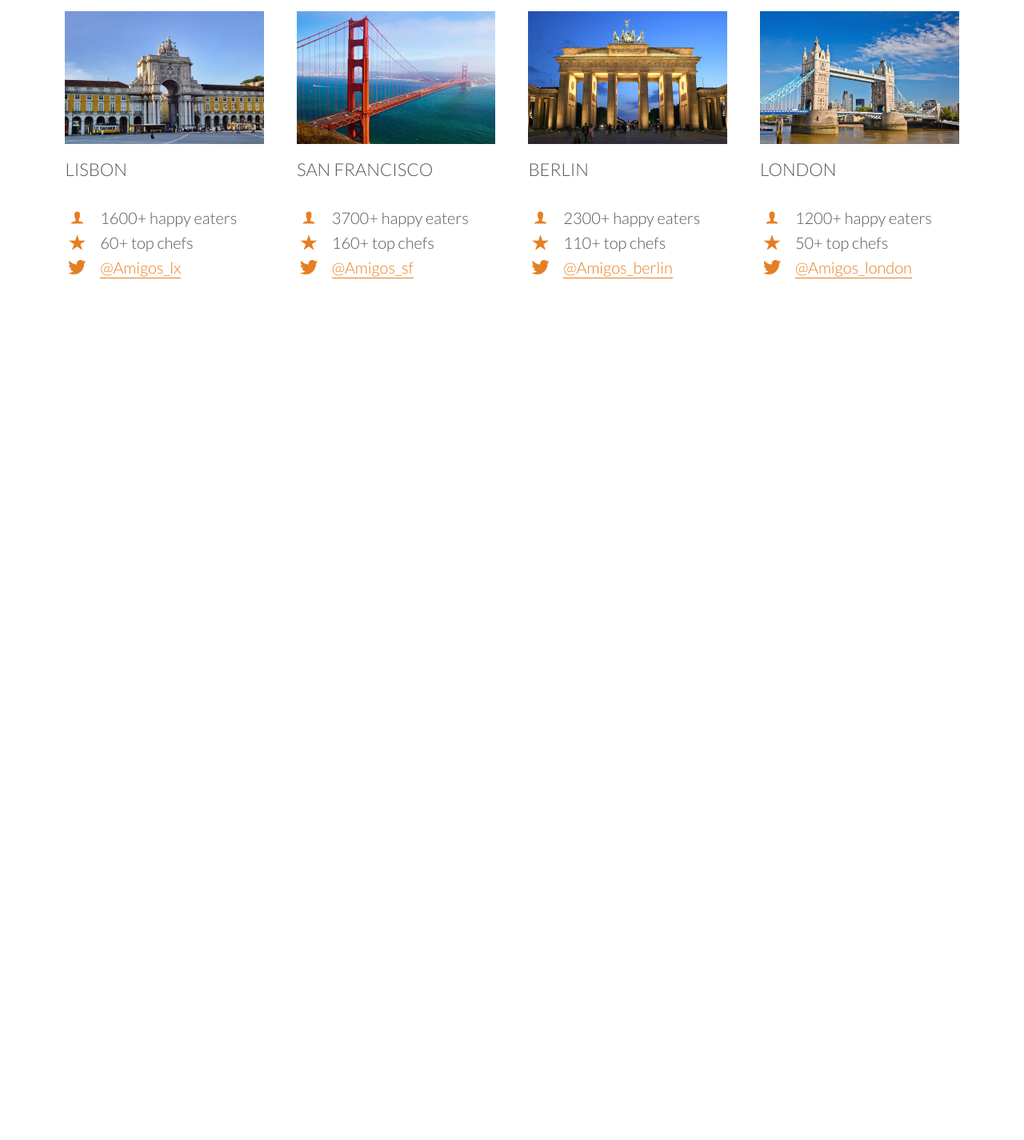
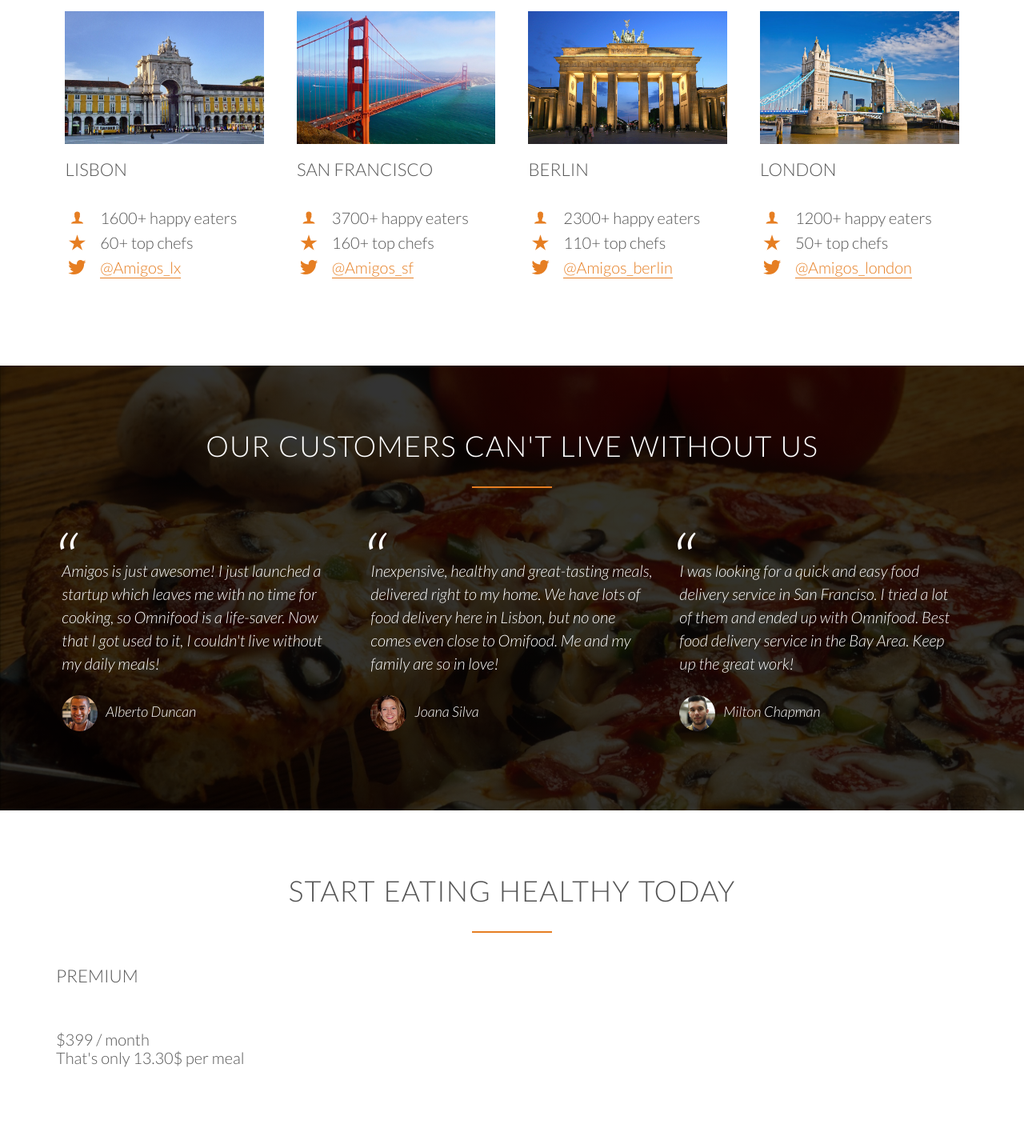
Before and after one commit to carlosv123/Amigos-html5-CSS3-project, a plain HTML site: page index.html in a window 1280 px wide. Shown: the part 2941-4366 px from the top of the page at 80% size. Before the commit the page ends 3398 px from the top, so only its background shows below. Drawn offline with Linux system fonts and the light colour scheme; files whose address does not match are found by name.

Commit message:
Testimonials section finished, background img, customers, img, testimonials

```diff
--- a/index.html
+++ b/index.html
@@ -217,6 +217,55 @@
 
      </section>
 
+        <section class="section-testimonials">
+          <div class="row">
+            <h2>Our customers can't live without us</h2>
+          </div>
+          <div class="row">
+             <div class="col span-1-of-3">
+               <blockquote>
+                 Amigos is just awesome! I just launched a startup which leaves me with no time for cooking, so Omnifood is a life-saver. Now that I got used to it, I couldn't live without my daily meals!
+                 <cite><img src="resources/img/customer-1.jpg">Alberto Duncan</cite>
+               </blockquote>
+             </div>
+              <div class="col span-1-of-3">
+               <blockquote>
+                Inexpensive, healthy and great-tasting meals, delivered right to my home. We have lots of food delivery here in Lisbon, but no one comes even close to Omifood. Me and my family are so in love!
+                 <cite><img src="resources/img/customer-2.jpg">Joana Silva</cite>
+               </blockquote>
+             </div>
+              <div class="col span-1-of-3">
+               <blockquote>
+                 I was looking for a quick and easy food delivery service in San Franciso. I tried a lot of them and ended up with Omnifood. Best food delivery service in the Bay Area. Keep up the great work!
+                 <cite><img src="resources/img/customer-3.jpg">Milton Chapman</cite>
+               </blockquote>
+             </div>
+          </div>
+     </section>
+
+      <section class="section-plans">
+        <div class="row">
+          <h2>Start eating healthy today</h2>
+        </div>
+        <div class="row">
+            <div class="col span-1-of-3">
+                <div class="plan-box">
+                   <div>
+                       <h3>Premium</h3>
+                       <p class="plan-price">$399 / month</p>
+                       <p class="plan-price-meal">That's only 13.30$ per meal</p>
+                   </div>
+                   <div>
+
+                   </div>
+                   <div>
+
+                   </div>
+                </div>
+            </div>
+         </div>
+      </section>
+
 
   </body>
 
--- a/resources/css/style.css
+++ b/resources/css/style.css
@@ -211,6 +211,7 @@ header {
     background-size: cover;
     background-position: center;
     height: 100vh;
+     background-attachment: fixed;
 }
 
 .hero-text-box {
@@ -376,3 +377,44 @@ header {
 .city-feature {
     margin-bottom: 5px;
 }
+
+/* ------------------------ */
+/* Testimonials */
+/* ------------------------ */
+
+.section-testimonials {
+    background-image: linear-gradient(rgba(0, 0, 0, 0.8), rgba(0, 0, 0, 0.8)), url(img/back-customers.jpg);
+    background-size: cover;
+    color: #fff;
+    background-attachment: fixed;
+}
+
+blockquote {
+    padding: 2%;
+    font-style: italic;
+    line-height: 145%;
+    position: relative;
+    margin-top: 40px;
+}
+
+cite {
+    font-size: 90%;
+    margin-top: 25px;
+    display: block;
+}
+
+blockquote:before {
+    content: "\201C";
+    font-size: 500%;
+    display: block;
+    position: absolute;
+    top: -5px;
+    left: -5px;
+}
+
+cite img {
+    height: 45px;
+    border-radius: 50%;
+    margin-right: 10px;
+    vertical-align: middle;
+}
```
Also changed, not shown: resources/css/img/back-customers.jpg (added).
